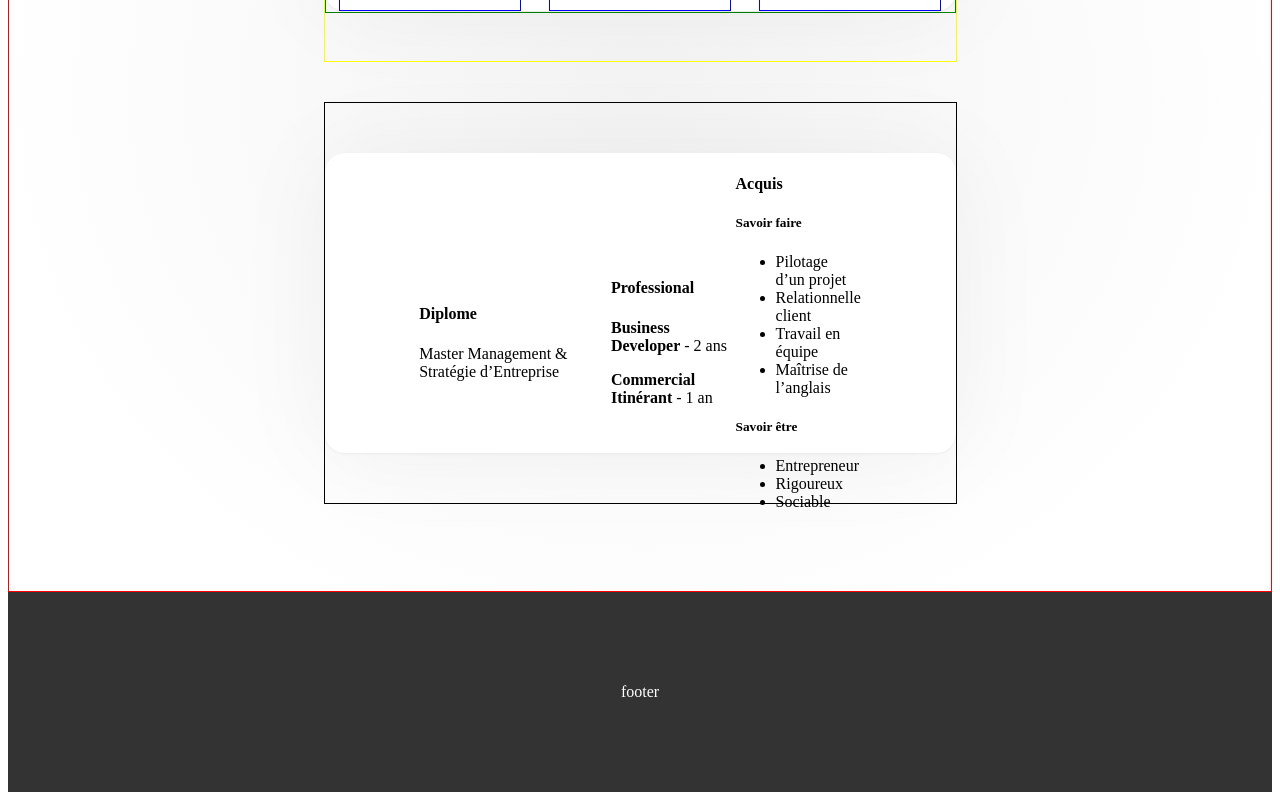
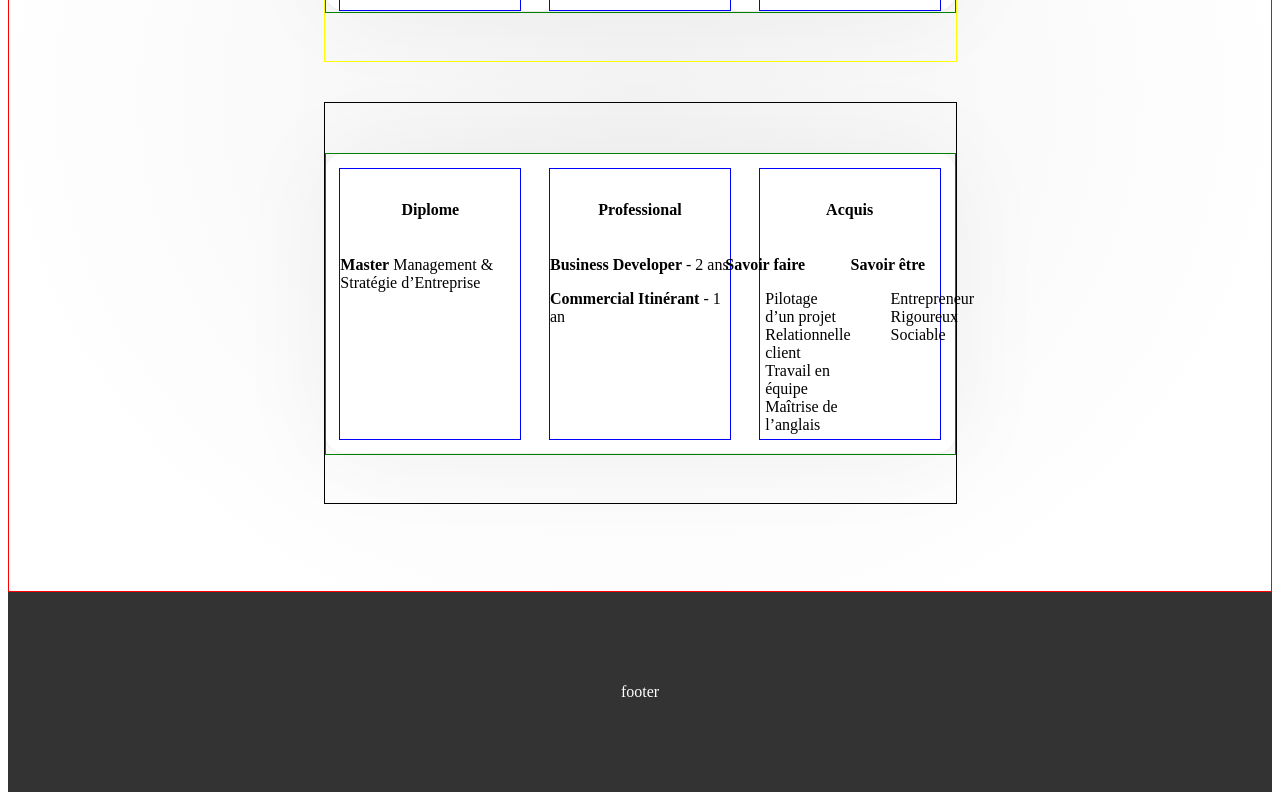
Before and after one commit to hkamalo/portfolio, a React (Create React App) app: page / in a window 1280 px wide. Shown: the part 1168-1968 px from the top of the page. Built offline with nearby package versions, Linux system fonts and the light colour scheme.

Commit message:
add text on background

```diff
--- a/src/components/ForHomePage/Background.js
+++ b/src/components/ForHomePage/Background.js
@@ -3,11 +3,32 @@ import { makeStyles } from '@material-ui/core/styles';
 
 const useStyles = makeStyles({
   skillsElements: {
-    width: '70%',
+    MaxWidth: '100%',
+    maxHeight: '100%',
+    height: '100%',
+    width: '100%',
     display: 'flex',
     alignItems: 'center',
-    justifyContent: 'space-between',
+    justifyContent: 'space-around',
+    border: '1px solid green',
   },
+  content: {
+    display: 'flex',
+    flexDirection: 'column',
+    alignItems: 'center',
+    mawHeight: '100%',
+    border: '1px solid blue',
+    width: 180,
+    height: 250,
+    paddingTop: 10,
+    paddingBottom: 10,
+  },
+  backgroundSkills: {
+    display: 'flex',
+  },
+  unstyle: {
+    listStyle: 'none',
+  }
 });
 
 export default function Background() {
@@ -16,13 +37,13 @@ export default function Background() {
   return (
     <>
       <div className={classes.skillsElements}>
-        <div>
+        <div className={classes.content}>
           <h4>Diplome</h4>
           <div>
-            <p>Master Management & Stratégie d’Entreprise</p>
+            <p><strong>Master</strong> Management & Stratégie d’Entreprise</p>
           </div>
         </div>
-        <div>
+        <div className={classes.content}>
           <h4>Professional</h4>
           <div>
             <p>
@@ -33,11 +54,14 @@ export default function Background() {
             </p>
           </div>
         </div>
-        <div>
+        <div className={classes.content}>
           <h4>Acquis</h4>
+          <div className={classes.backgroundSkills}>
             <div className={classes.hardSKills}>
-            <h5>Savoir faire</h5>
-            <ul>
+              <p>
+                <strong>Savoir faire</strong>
+              </p>
+              <ul className={classes.unstyle}>
                 <li>Pilotage d’un projet</li>
                 <li>Relationnelle client</li>
                 <li>Travail en équipe</li>
@@ -45,8 +69,10 @@ export default function Background() {
               </ul>
             </div>
             <div className={classes.softSkills}>
-            <h5>Savoir être</h5>
-            <ul>
+              <p>
+                <strong>Savoir être</strong>
+              </p>
+              <ul className={classes.unstyle}>
                 <li>Entrepreneur</li>
                 <li>Rigoureux</li>
                 <li>Sociable</li>
@@ -54,6 +80,7 @@ export default function Background() {
             </div>
           </div>
         </div>
+      </div>
     </>
   );
 }
```
Lines whose indentation alone changed are shown as unchanged.
